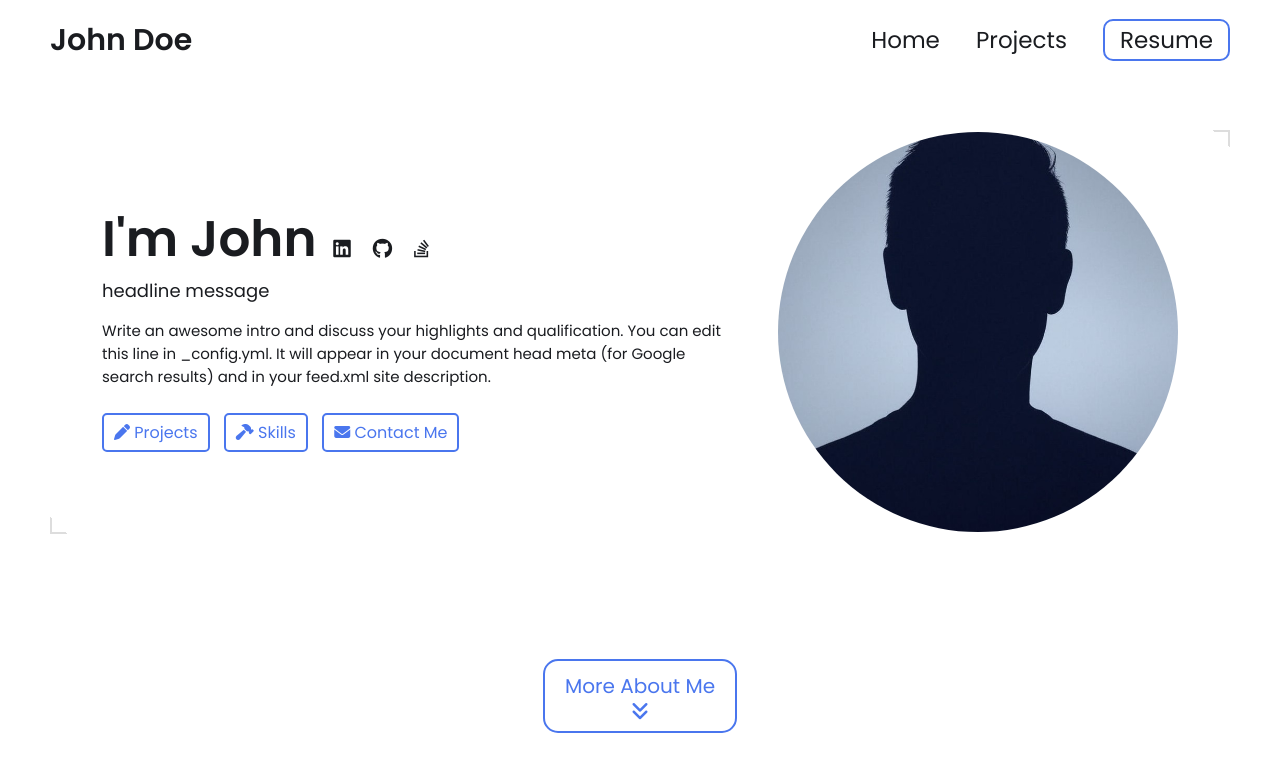
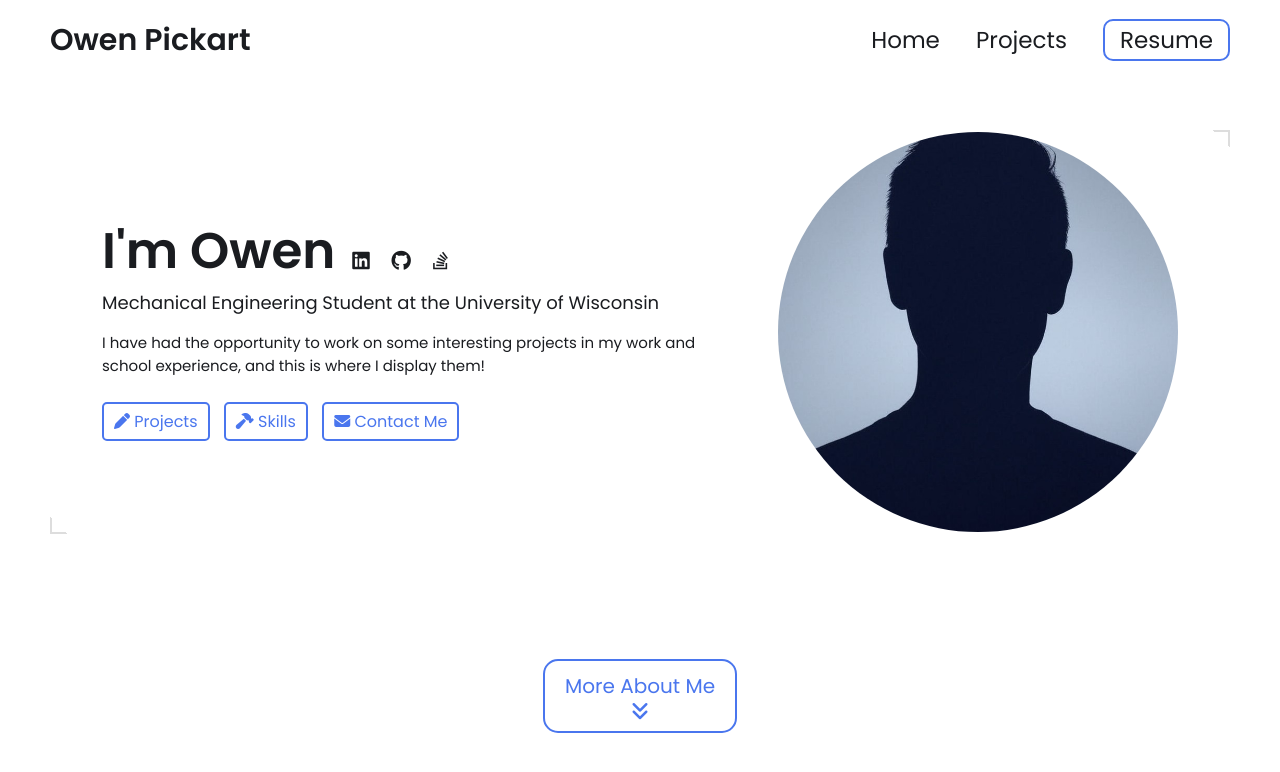
Before and after one commit to owenpickart/owenpickart.github.io, a Jekyll site: the page built from index.html, in a window 1280 px wide and 900 px high. Shown: the top 772 px of the window. Built offline with Jekyll 4.4.1, drawn with Linux system fonts in a browser that asks for light colours.

Commit message:
Update _config.yml

```diff
--- a/_config.yml
+++ b/_config.yml
@@ -7,17 +7,15 @@
 
 # Main Page Setup
 
-title: John Doe's Portfolio # This is what shows up in the tab of the browser
+title: Portfolio - Owen Pickart # This is what shows up in the tab of the browser
 
 
 
 # Hero Section
-name: John Doe
-headline: headline message
+name: Owen Pickart
+headline: Mechanical Engineering Student at the University of Wisconsin
 description: >- # dont remove this line. this will ignore all new lines until the next section
-  Write an awesome intro and discuss your highlights and qualification. You can edit this
-  line in _config.yml. It will appear in your document head meta (for
-  Google search results) and in your feed.xml site description.
+  I have had the opportunity to work on some interesting projects in my work and school experience, and this is where I display them!
 
 # Place your profile image in /assets/images/profile-image/folder and edit the file name
 profile_image: ./assets/images/profile-image/avatar.jpeg
```
